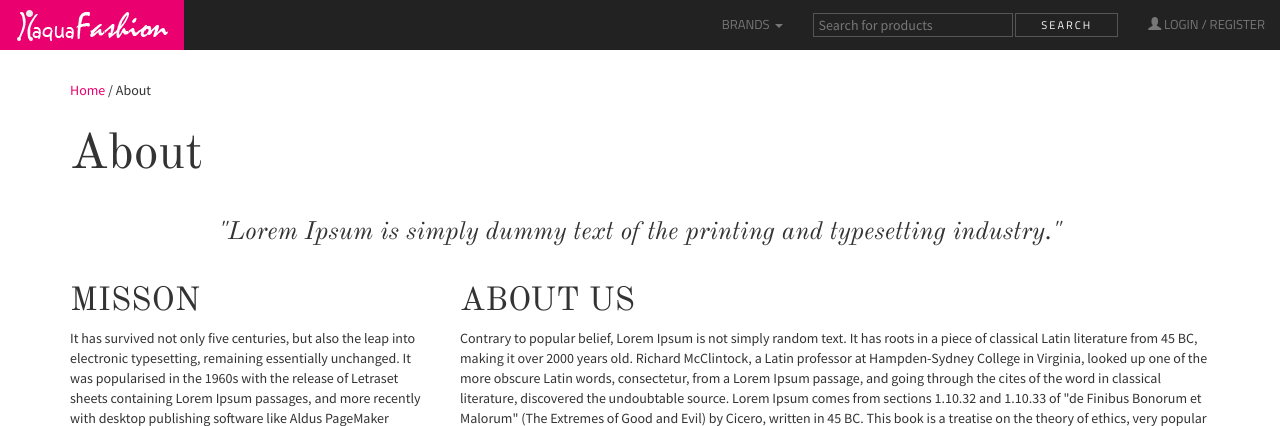
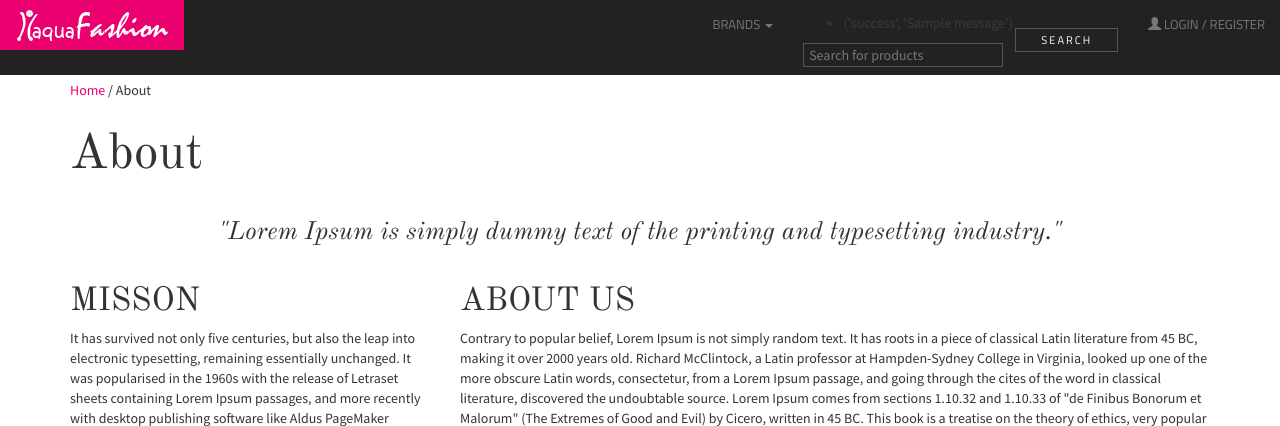
Before and after one commit to CruzanCaramele/HomeBrands, a Flask app: page /about in a window 1280 px wide. Shown: the top 426 px of the page. Run offline with Flask 2, Linux system fonts and the light colour scheme; tables that the repository leaves empty hold one stand-in row (values such as "Sample post"); one stand-in notice (Sample message) is shown; some libraries are stand-ins or nearby versions.

Commit message:
Add flash messages if any on menu bar

```diff
--- a/templates/template.html
+++ b/templates/template.html
@@ -67,6 +67,22 @@
 
       <form class="navbar-form navbar-left searchbar" role="search">
         <div class="form-group">
+               {% with messages = get_flashed_messages(with_categories=True) %}
+
+                    {% if messages %}
+                      <ul>
+                          {% for message in messages %}
+                            <li>
+                              <strong>{{message}}</strong>
+                            </li>
+
+                          {% endfor %}
+                      </ul>
+
+
+                    {% endif %}
+
+                {% endwith %}
           <input type="text" class="form-control" placeholder="Search for products">
         </div>
         <button type="submit" class="btn btn-inverse">search</button>
@@ -86,6 +102,7 @@
             </li>
 
      {% endif %}
+
 	{% if g.user.is_authenticated() == False %}
          <li><a href="#"  data-toggle="modal" data-target="#login"><span class="glyphicon glyphicon-user"></span> Login / Register</a></li>
 	{% endif %}
@@ -188,6 +205,7 @@
 							 </div>
 		                {% endfor %}
 	               {% endif %}
+
 					{{ formLogin.password(placeholder=formLogin.password.label.text, class_="form-control") }}
 
                 </div>
@@ -200,8 +218,10 @@
 					</div>
 		          {% endfor %}
 	          {% endif %}
+
 					  {{ formLogin.remember(class_="form-control") }}
 					  {{ formLogin.remember.label.text}}
+
                 </label>
                 </div>
                 <div class="forgot-password"><a href="#">Forgot Password</a></div>
```
Lines whose indentation alone changed are shown as unchanged.
